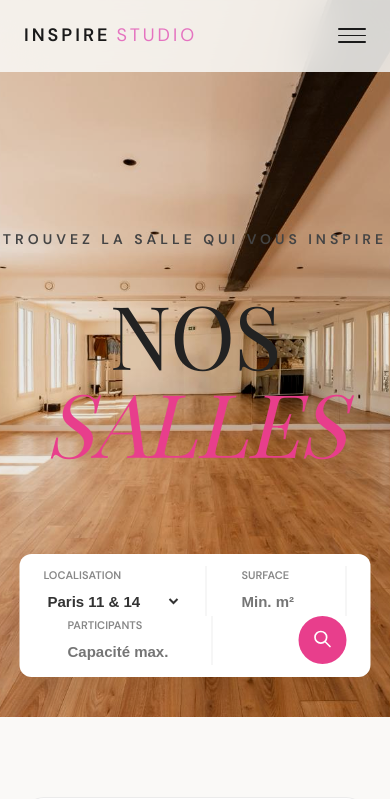
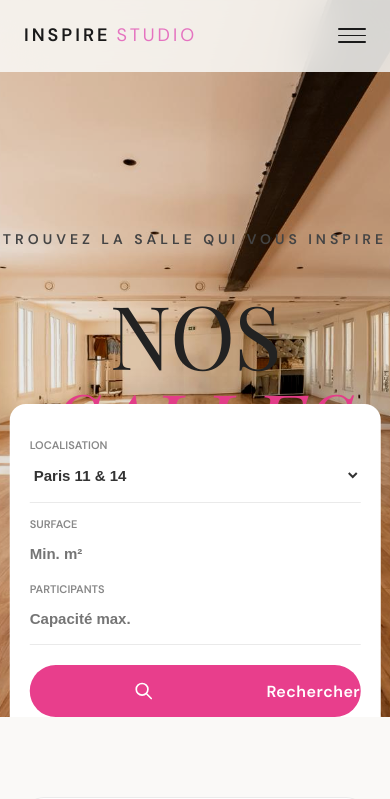
Before and after one commit to Wakil17/inspire-studio, a plain HTML site: page salles.html in a window 390 px wide. Shown: the top 799 px of the page. Drawn offline with nearby package versions, Linux system fonts and the light colour scheme; a web font is replaced by a local one.

Commit message:
Optimize Salles search pill layout for mobile UX

```diff
--- a/salles.html
+++ b/salles.html
@@ -38,7 +38,56 @@
 }
 .scroll-hint { position:absolute; right:10px; bottom:10px; background:rgba(0,0,0,0.5); color:#fff; border-radius:30px; padding:4px 12px; font-size:10px; font-weight:700; pointer-events:none; }
 </style>
+
+<style>
+/* Mobile optimization for the Search Pill */
+@media (max-width: 768px) {
+    .search-pill-container {
+        bottom: -20px !important; /* Let it overlap down slightly */
+        width: 95% !important;
+    }
+    .search-pill {
+        flex-direction: column !important;
+        align-items: stretch !important;
+        padding: 20px !important;
+        border-radius: 16px !important;
+    }
+    .search-pill-group {
+        border-right: none !important;
+        border-bottom: 1px solid #eaeaea !important;
+        padding: 12px 0 !important;
+        width: 100% !important;
+    }
+    .search-pill-group:nth-last-of-type(2) {
+        border-bottom: none !important;
+        padding-bottom: 0 !important;
+    }
+    .search-pill-group select, .search-pill-group input {
+        width: 100% !important;
+        margin-top: 8px;
+    }
+    #btn-search {
+        width: 100% !important;
+        border-radius: 50px !important;
+        margin-left: 0 !important;
+        margin-top: 20px !important;
+        height: 52px !important;
+        display: flex !important;
+        justify-content: center !important;
+        align-items: center !important;
+        gap: 8px;
+    }
+    #btn-search::after {
+        content: 'Rechercher';
+        font-weight: 700;
+        font-family: var(--font-body);
+        font-size: 16px;
+        letter-spacing: 0.5px;
+    }
+}
+</style>
 </head>
+
 
 <body>
 
```
